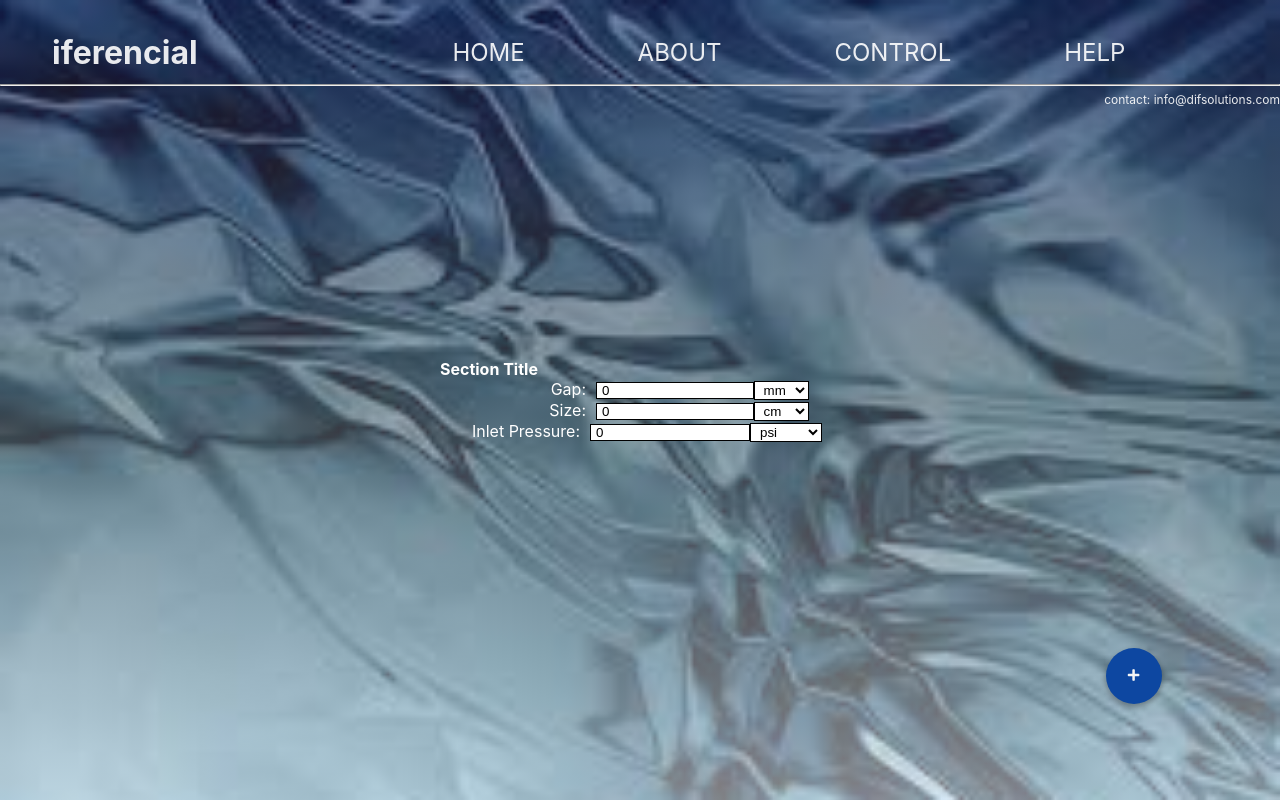
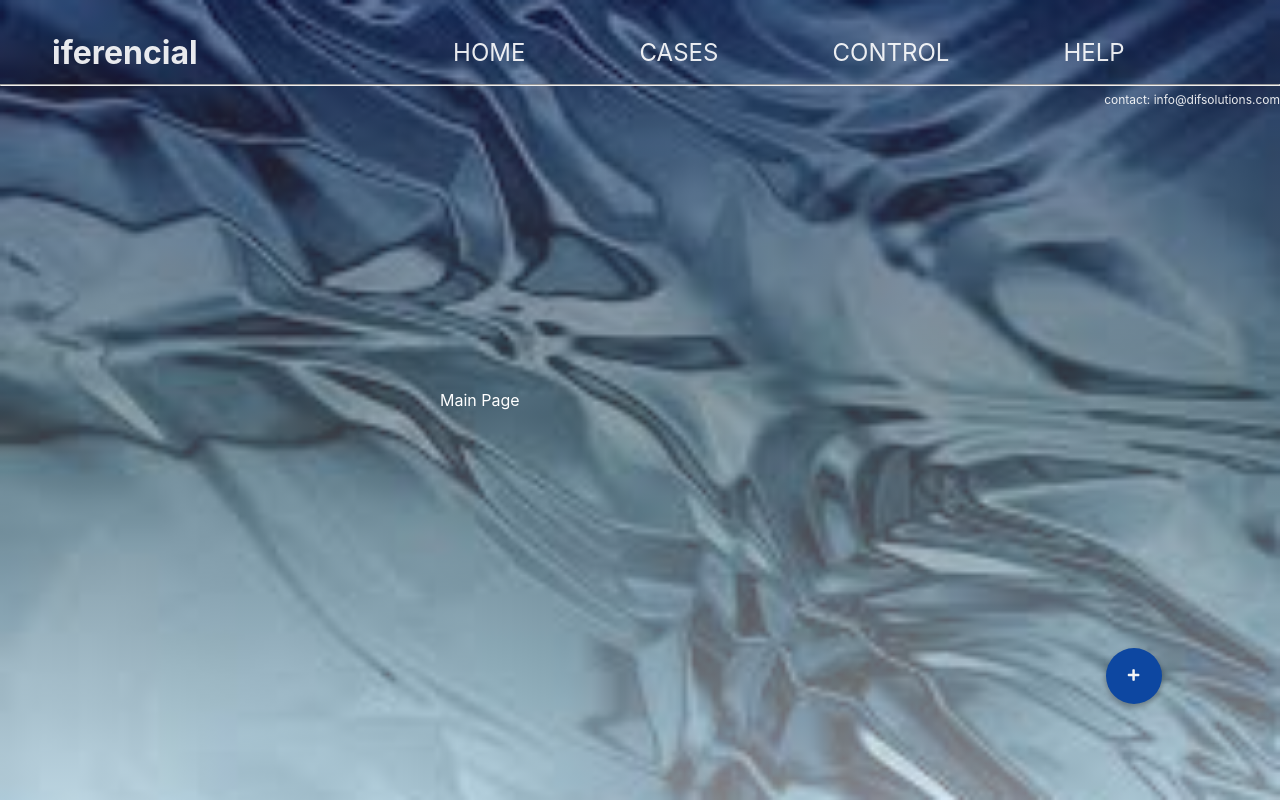
Before and after one commit to lmmp-puc-rio/react_component_library, a React (Create React App) app in the folder react_app/: page / in a window 1280 px wide. Built offline with nearby package versions, Linux system fonts and the light colour scheme.

Commit message:
reactRouterComponents

```diff
--- a/react_app/package.json
+++ b/react_app/package.json
@@ -8,6 +8,7 @@
     "@testing-library/user-event": "^12.8.3",
     "react": "^17.0.2",
     "react-dom": "^17.0.2",
+    "react-router-dom":"^5.3.0",
     "react-scripts": "4.0.3",
     "web-vitals": "^1.1.2"
   },
--- a/react_app/src/App.css
+++ b/react_app/src/App.css
@@ -34,3 +34,17 @@ body {
   max-width: 30%;
 
 }
+
+.case-inputs {
+  min-width: 400px;
+  height: 100vh;
+  display: flex;
+  flex-direction: column;
+  justify-content: center;
+  background-color: transparent;
+  align-self: center;
+  justify-self: center;
+  margin: 0 auto;
+  max-width: 30%;
+
+}
--- a/react_app/src/App.js
+++ b/react_app/src/App.js
@@ -1,6 +1,6 @@
 // Main import of React
 import React from 'react';
-import { BrouserRouter as Router, Route, Switch } from "react-router-dom";
+import { BrowserRouter as Router, Route, Switch } from "react-router-dom";
 
 // Theme importv #TODO
 // import { ThemeProvider } from 'styled-components';
@@ -18,10 +18,10 @@ function App() {
 
   // Set navlinks Object
   const navlinks = [
-    {url: "https://google.com" , title: "Home", className: "navbar-item"},
-    {url: "/" , title: "About", className: "navbar-item"},
-    {url: "/" , title: "Control", className: "navbar-item"},
-    {url: "/" , title: "Help", className: "navbar-item"}]
+    {url: "/" , title: "Home", className: "navbar-item"},
+    {url: "/cases" , title: "Cases", className: "navbar-item"},
+    {url: "/control" , title: "Control", className: "navbar-item"},
+    {url: "/help" , title: "Help", className: "navbar-item"}]
 
   //TODO: Bring all dynamic data from the Flask API
   const conversionFactors = { lenght: {"km": 1000, "cm": 1/100, "mm": 1/1000, "um": 1/1000000, "m": 1},
@@ -37,42 +37,39 @@ function App() {
                                 {tooltip:"Ação 1" ,icon:"fas fa-minus" ,key:"action2" ,url:"/" ,backgroundColor: darkColors.blue ,color: lightColors.white}
                                 ]};
   return (
-    // < ThemeProvider theme={theme}>
+    // React Browser Router
+    <Router>
       <div name="app" className="App">
         <Header navlinks={navlinks} mail={"info@difsolutions.com"} />
         <div name="main" className="main">
-          <div name="scope" className="scope">
-              {/* AUTOMATIC CREATION FROM DATA: simply pass data prop */}
-              <GridForm data={formData} conversionFactors={conversionFactors} />
-          </div>
+        <Switch>
+            {/* Main page Route */}
+            <Route exact path="/">
+                <div className="scope" style={{color:"white"}}>Main Page</div>
+            </Route>
+
+            {/* User Cases Route */}
+            <Route exact path={navlinks[1].url}>
+              <div name="inputs" className="case-inputs">
+                {/* AUTOMATIC CREATION FROM DATA: simply pass data prop */}
+                <GridForm data={formData} conversionFactors={conversionFactors} />
+              </div>
+            </Route>
+
+            {/* Case i Route */}
+            <Route exact path={[navlinks[1].url+"_1"]}>
+              <div name="inputs" className="case-inputs">
+                {/* AUTOMATIC CREATION FROM DATA: simply pass data prop */}
+                <GridForm data={formData} conversionFactors={conversionFactors} />
+              </div>
+            </Route>
+          </Switch>
         </div>
-
         {/* AUTOMATIC CREATION FROM DATA: simply pass data prop */}
         <FAB data={actionData} />
+      </div>
+    </Router>
 
-        {/* MANUAL CREATION: insert n Actions and 1 ActionButtom Components */}
-        {/* <FAB>
-          <Action
-            tooltip={"Ação 0"}
-            icon="fas fa-minus"
-            href="/baaah"
-            styles={{backgroundColor: darkColors.blue,
-                    color: lightColors.white}}/>
-          <Action
-            tooltip={"Ação 1"}
-            icon="fas fa-react"
-            href="/baaah"
-            styles={{backgroundColor: darkColors.blue,
-                color: lightColors.white}}/>
-          <ActionButton
-            tooltip={"Grupo de Ações"}
-            icon="fas fa-plus"
-            rotate={true}
-            styles={{backgroundColor: darkColors.blue,
-              color: lightColors.white}}/>
-        </FAB>  */}
-      </div>
-    // </ThemeProvider>
   )
 }
 
```
